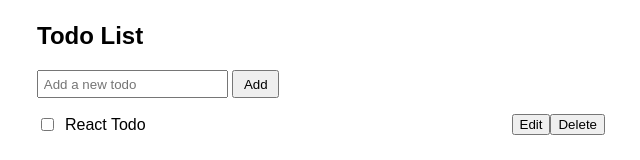
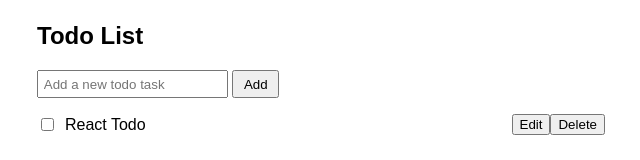
Before and after one commit to arbinsigdel12/Todo-React-Redux, a React (Vite) app: page / in a window 1280 px wide. Shown: the part 145-305 px from the top of the page, without its empty margins (319-959 px from the left). Built offline with nearby package versions, Linux system fonts and the light colour scheme.

Commit message:
Final commit

```diff
--- a/src/pages/TodoPage.jsx
+++ b/src/pages/TodoPage.jsx
@@ -35,8 +35,8 @@ export default function TodoPage() {
       <form onSubmit={handleSubmit}>
         <input
           value={input}
-          onChange={(e) => setInput(e.target.value)}
-          placeholder="Add a new todo"
+          onChange={(e)=>setInput(e.target.value)}
+          placeholder="Add a new todo task"
         />
         <button>Add</button>
       </form>
@@ -51,7 +51,7 @@ export default function TodoPage() {
             />
 
             {/* if else to check if edit is clicked or not */}
-            {editing.id === todo.id ? (
+            {editing.id == todo.id ? (
               <>
                 <input
                   value={editing.text}
```
